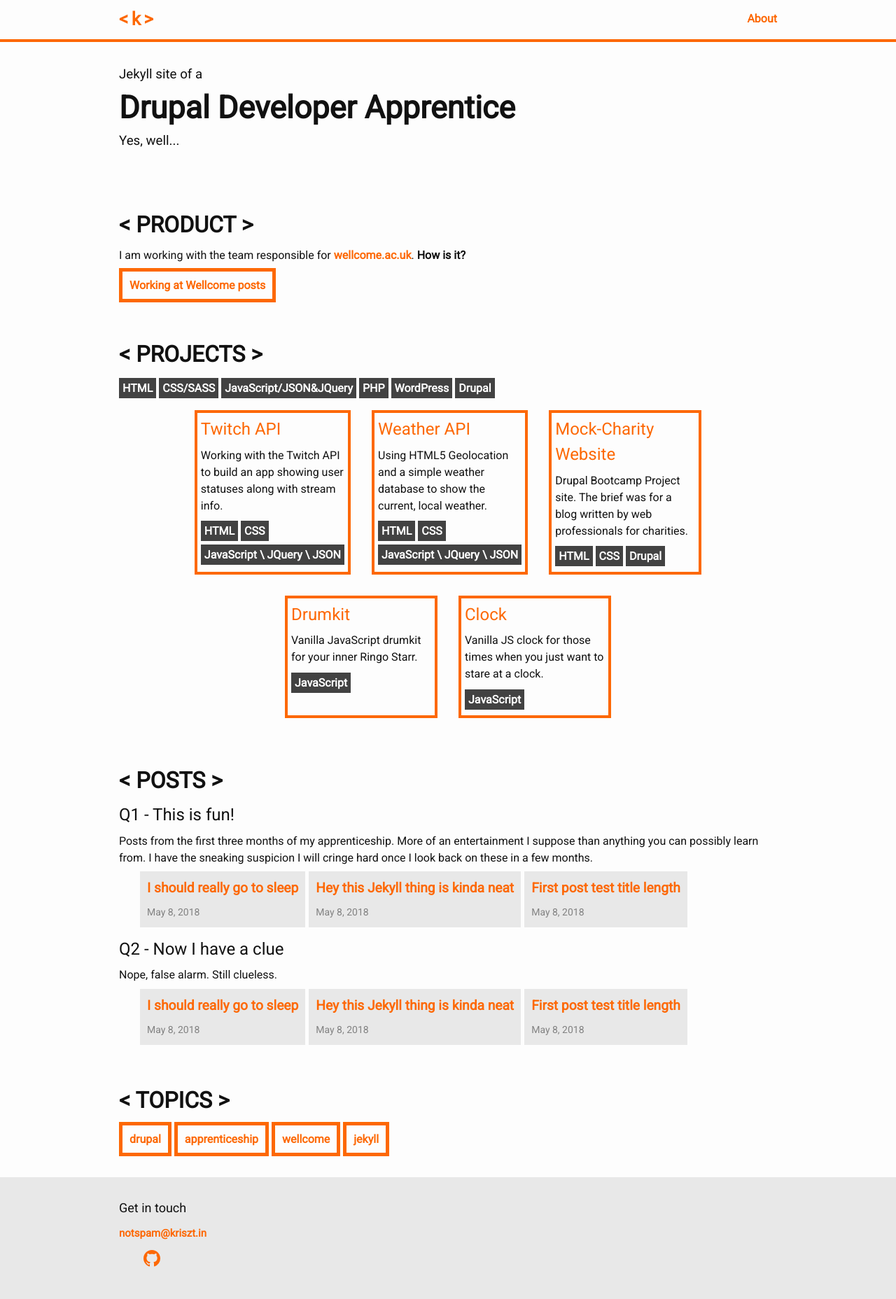
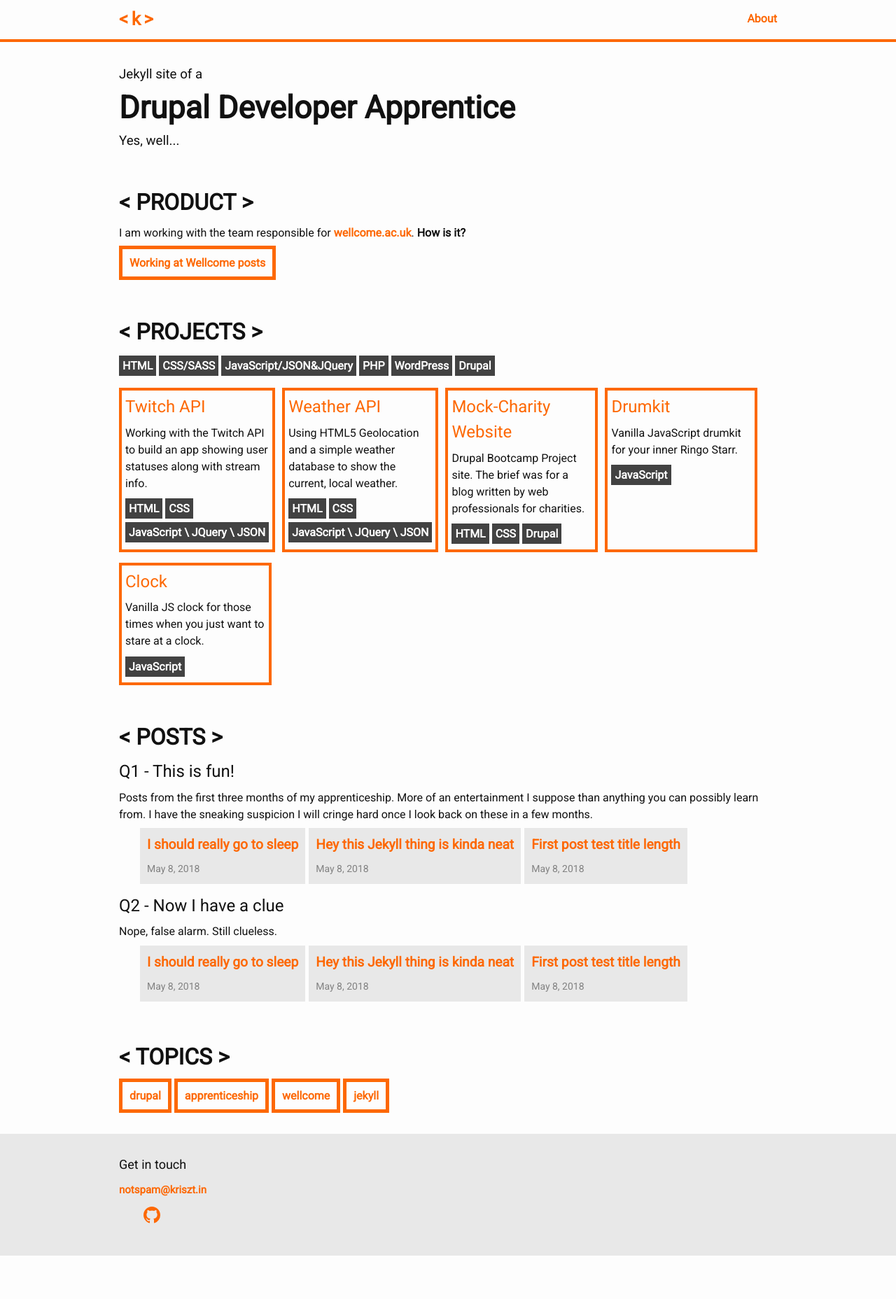
Before and after one commit to krisztin/krisztin.github.io, a Jekyll site: the page built from index.md, in a window 1280 px wide. Shown: the whole page at 70% size. Built offline with Jekyll 4.4.1, drawn with Linux system fonts in a browser that asks for light colours; after the commit the page ends 1794 px from its top, so only the background shows below that.

Commit message:
aligning things to the left on homepage

```diff
--- a/_sass/minima/_home.scss
+++ b/_sass/minima/_home.scss
@@ -56,15 +56,12 @@
     -webkit-box-align: stretch;
     -ms-flex-align: stretch;
     align-items: stretch;
-    -webkit-box-pack: center;
-    -ms-flex-pack: center;
-    justify-content: center;
     max-width: 100%;
 }
 
 .project-card {
     border: 4px $brand-color solid;
-    margin: 15px;
+    margin: 15px 10px 0px 0px;
     padding: 5px;
     -ms-flex-preferred-size: 200px;
     flex-basis: 200px;
--- a/_sass/minima/_layout.scss
+++ b/_sass/minima/_layout.scss
@@ -112,7 +112,7 @@
 }
 
 .header-wrapper {
-  padding: 2rem 0;
+  padding-top: 2rem;
 }
 
 /**
```
